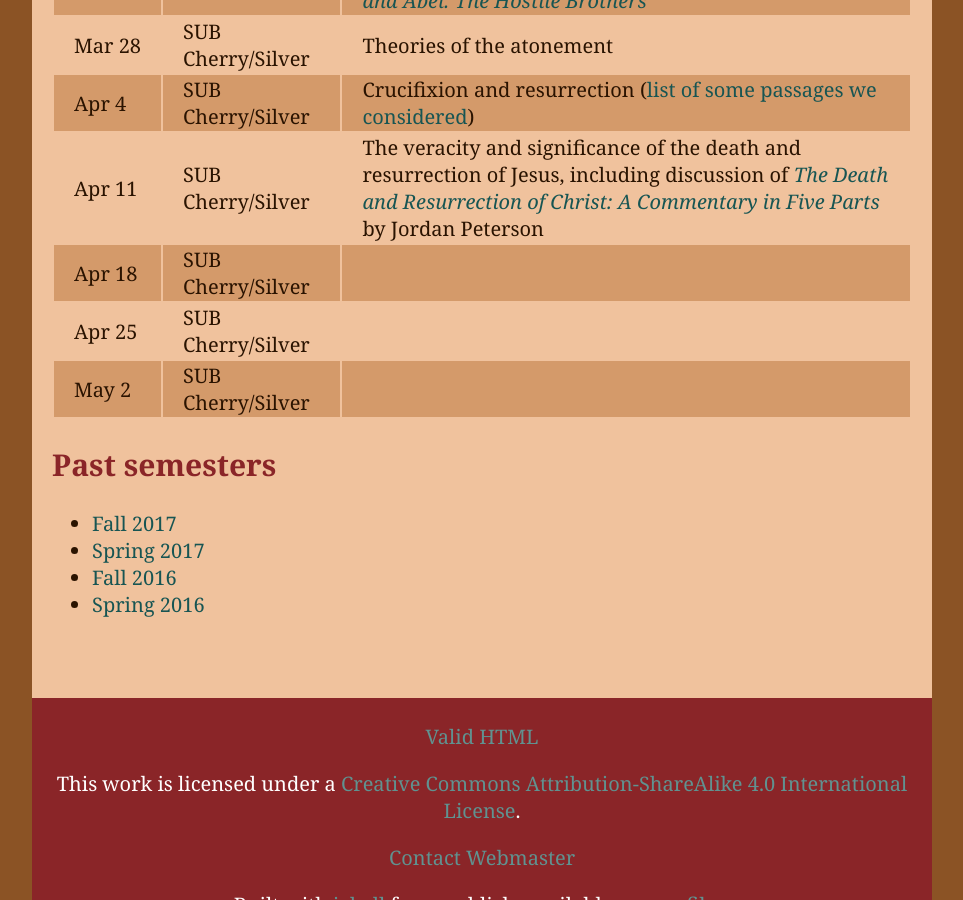
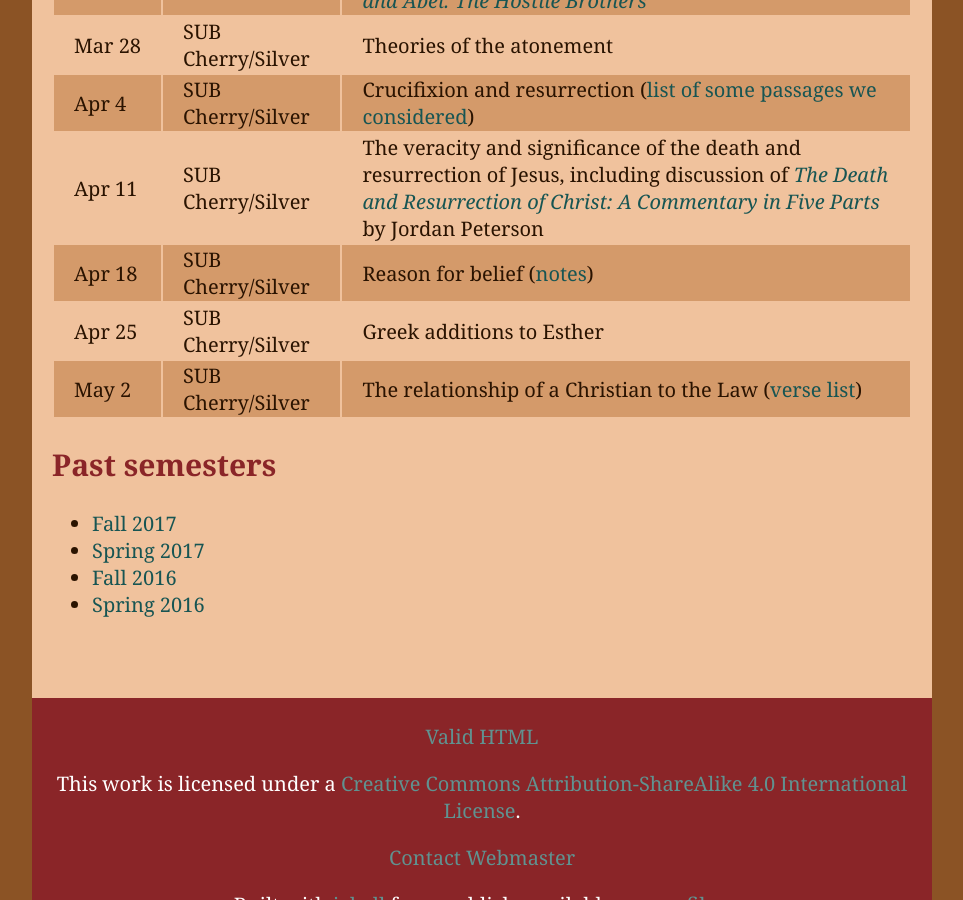
Before and after one commit to jarthurgross/gcf-website, a Jekyll site: the page built from lunchbox_theology/index.md, in a window 1280 px wide and 900 px high, scrolled down 1315 px. Shown: the whole window, without its empty margins (158-1121 px from the left). Built offline with Jekyll 4.4.1, drawn with Linux system fonts in a browser that asks for light colours; Markdown is read by kramdown in place of the engine named in the settings.

Commit message:
Update Lunchbox Theology schedule

```diff
--- a/lunchbox_theology/index.md
+++ b/lunchbox_theology/index.md
@@ -33,9 +33,9 @@ relevant reading material as we settle on them.
 | Mar&nbsp;28 | SUB Cherry/Silver | Theories of the atonement |
 | Apr&nbsp;4  | SUB Cherry/Silver | Crucifixion and resurrection ([list of some passages we considered][crucifix]) |
 | Apr&nbsp;11 | SUB Cherry/Silver | The veracity and significance of the death and resurrection of Jesus, including discussion of [*The Death and Resurrection of Christ: A Commentary in Five Parts*][petersonchrist] by Jordan Peterson |
-| Apr&nbsp;18 | SUB Cherry/Silver | |
-| Apr&nbsp;25 | SUB Cherry/Silver | |
-| May&nbsp;2  | SUB Cherry/Silver | |
+| Apr&nbsp;18 | SUB Cherry/Silver | Reason for belief ([notes][rfbnotes]) |
+| Apr&nbsp;25 | SUB Cherry/Silver | Greek additions to Esther |
+| May&nbsp;2  | SUB Cherry/Silver | The relationship of a Christian to the Law ([verse list][lawverses]) |
 
 Past semesters
 --------------
@@ -52,3 +52,5 @@ Past semesters
 [peterson5]: https://youtu.be/44f3mxcsI50
 [crucifix]: {{ relative }}doc/crucifixion-and-resurrection.html
 [petersonchrist]: https://youtu.be/xPIanlF6IwM
+[rfbnotes]: {{ relative }}doc/reason-for-belief.html
+[lawverses]: {{ relative }}doc/relation-to-law.html
```
Also changed, not shown: doc/reason-for-belief.md (added, +29 -0 lines), doc/relation-to-law.md (added, +38 -0 lines).
